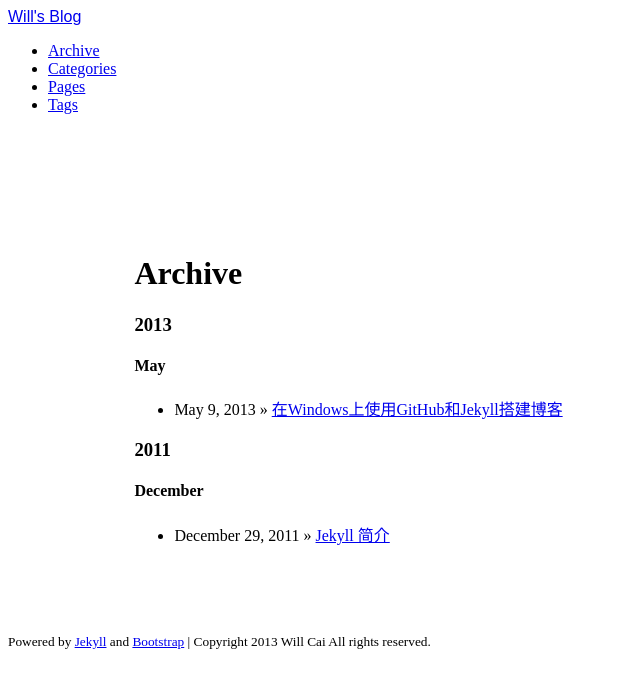
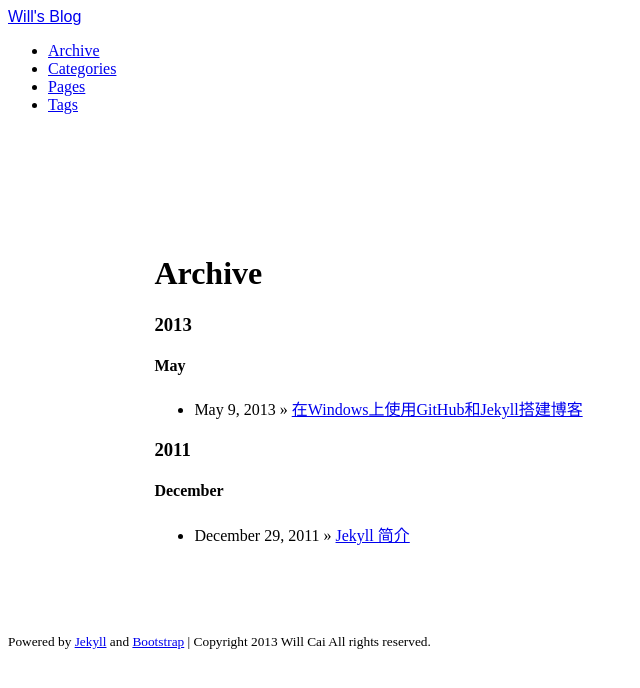
Before and after one commit to hantconny/hantconny.github.io, a Jekyll site: the page built from archive.html, in a window 1280 px wide. Shown: the top 688 px of the page, without its empty margins (0-640 px from the left). Built offline with Jekyll 4.4.1, drawn with Linux system fonts in a browser that asks for light colours.

Commit message:
Update default.html

```diff
--- a/_includes/themes/twitter/default.html
+++ b/_includes/themes/twitter/default.html
@@ -33,7 +33,7 @@
     border-radius: 5px;
     padding: 20px;
     width: 80%;
-    padding-left: 10%;
+    margin-left: 10%;
   }
   .brand{
     font-family: sans-serif;
```
